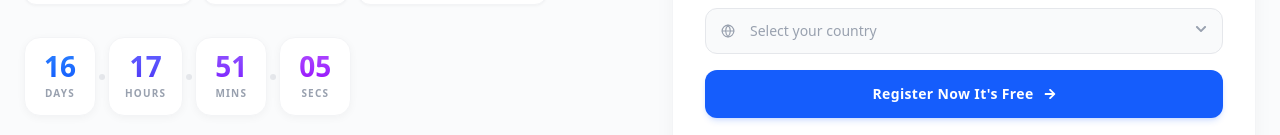
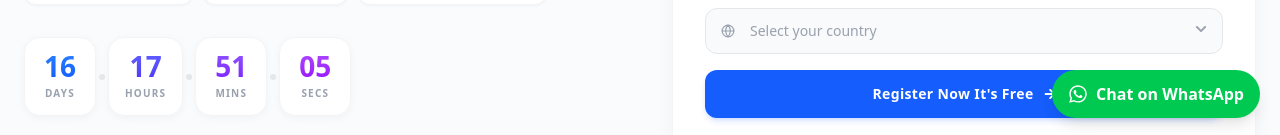
Before and after one commit to jaidev-55/abroad-scholars-camp-landing, a Next.js app: page / in a window 1280 px wide. Shown: the part 662-797 px from the top of the page. Built offline with nearby package versions, Linux system fonts and the light colour scheme.

Commit message:
updated-meta-tags

```diff
--- a/src/app/components/Navbar.tsx
+++ b/src/app/components/Navbar.tsx
@@ -10,7 +10,7 @@ export function Navbar({ onRegisterClick }: { onRegisterClick: () => void }) {
         <Link href="/" className="shrink-0" aria-label="Home">
           <Image
             src="/images/logo.webp"
-            alt="Abroad Scholars"
+            alt="Abroad Scholars Logo"
             width={120}
             height={50}
             className="h-12 w-auto object-cover"
--- /dev/null
+++ b/src/app/components/WhatsappButton.tsx
@@ -0,0 +1,33 @@
+"use client";
+
+import { FaWhatsapp } from "react-icons/fa";
+
+const WhatsAppButton = () => {
+  const phoneNumber = "919500117792";
+  const message = encodeURIComponent(
+    "Hi! I want to attend the FREE Study Abroad Education Fair in Coimbatore on May 16. Can you help me register?",
+  );
+
+  return (
+    <a
+      href={`https://wa.me/${phoneNumber}?text=${message}`}
+      target="_blank"
+      rel="noopener noreferrer"
+      className="
+        fixed bottom-5 right-5 z-9999
+        flex items-center gap-2
+        bg-green-500 hover:bg-green-600
+        text-white font-semibold
+        px-4 py-3 rounded-full
+        shadow-lg
+        transition-all
+        hover:scale-105
+      "
+    >
+      <FaWhatsapp className="text-xl" />
+      <span className="hidden sm:inline">Chat on WhatsApp</span>
+    </a>
+  );
+};
+
+export default WhatsAppButton;
--- a/src/app/layout.tsx
+++ b/src/app/layout.tsx
@@ -1,6 +1,7 @@
 import type { Metadata } from "next";
 import { Inter } from "next/font/google";
 import "./globals.css";
+import WhatsAppButton from "./components/WhatsappButton";
 
 const inter = Inter({
   variable: "--font-inter",
@@ -9,39 +10,73 @@ const inter = Inter({
 });
 
 export const metadata: Metadata = {
-  title:
-    "Free Study Abroad Education Fair — May 16, Coimbatore | Abroad Scholars",
+  metadataBase: new URL("https://camp.abroadscholars.in"),
+
+  title: {
+    default:
+      "Free Study Abroad Education Fair — May 16, Coimbatore | Abroad Scholars",
+    template: "%s | Abroad Scholars",
+  },
+
   description:
     "Free Abroad Education Camp — meet university reps, get spot admissions, visa help, IELTS assessment & more. May 16 at Vivanta, Coimbatore.",
+
   keywords: [
     "study abroad",
-    "education fair",
-    "free event",
-    "Coimbatore",
+    "education fair Coimbatore",
+    "study abroad event India",
     "abroad scholars",
-    "university admissions",
-    "IELTS",
-    "visa help",
+    "university admissions fair",
+    "IELTS coaching event",
+    "visa assistance India",
   ],
+
+  authors: [{ name: "Abroad Scholars" }],
+  creator: "Abroad Scholars",
+
   icons: {
     icon: "/favicon.svg",
   },
+
+  alternates: {
+    canonical: "https://camp.abroadscholars.in",
+  },
+
   openGraph: {
     title: "Free Study Abroad Education Fair — May 16, Coimbatore",
     description:
-      "Meet university reps, get spot admissions, visa help, IELTS assessment & more. All under one roof, completely free.",
+      "Meet university reps, get spot admissions, visa help, IELTS assessment & more. All under one roof — FREE entry.",
+    url: "https://camp.abroadscholars.in",
+    siteName: "Abroad Scholars",
+    locale: "en_IN",
     type: "website",
+  },
+
+  twitter: {
+    card: "summary_large_image", // keep this
+    title: "Free Study Abroad Education Fair — May 16, Coimbatore",
+    description:
+      "Get admissions, visa help & IELTS support — all in one place. FREE entry.",
+  },
+
+  robots: {
+    index: true,
+    follow: true,
+  },
+
+  viewport: {
+    width: "device-width",
+    initialScale: 1,
   },
 };
 
-const RootLayout = ({
-  children,
-}: Readonly<{
-  children: React.ReactNode;
-}>) => {
+const RootLayout = ({ children }: { children: React.ReactNode }) => {
   return (
     <html lang="en" className={`${inter.variable} h-full antialiased`}>
-      <body className="min-h-full flex flex-col font-sans">{children}</body>
+      <body className="min-h-full flex flex-col font-sans">
+        {children}
+        <WhatsAppButton />
+      </body>
     </html>
   );
 };
```
